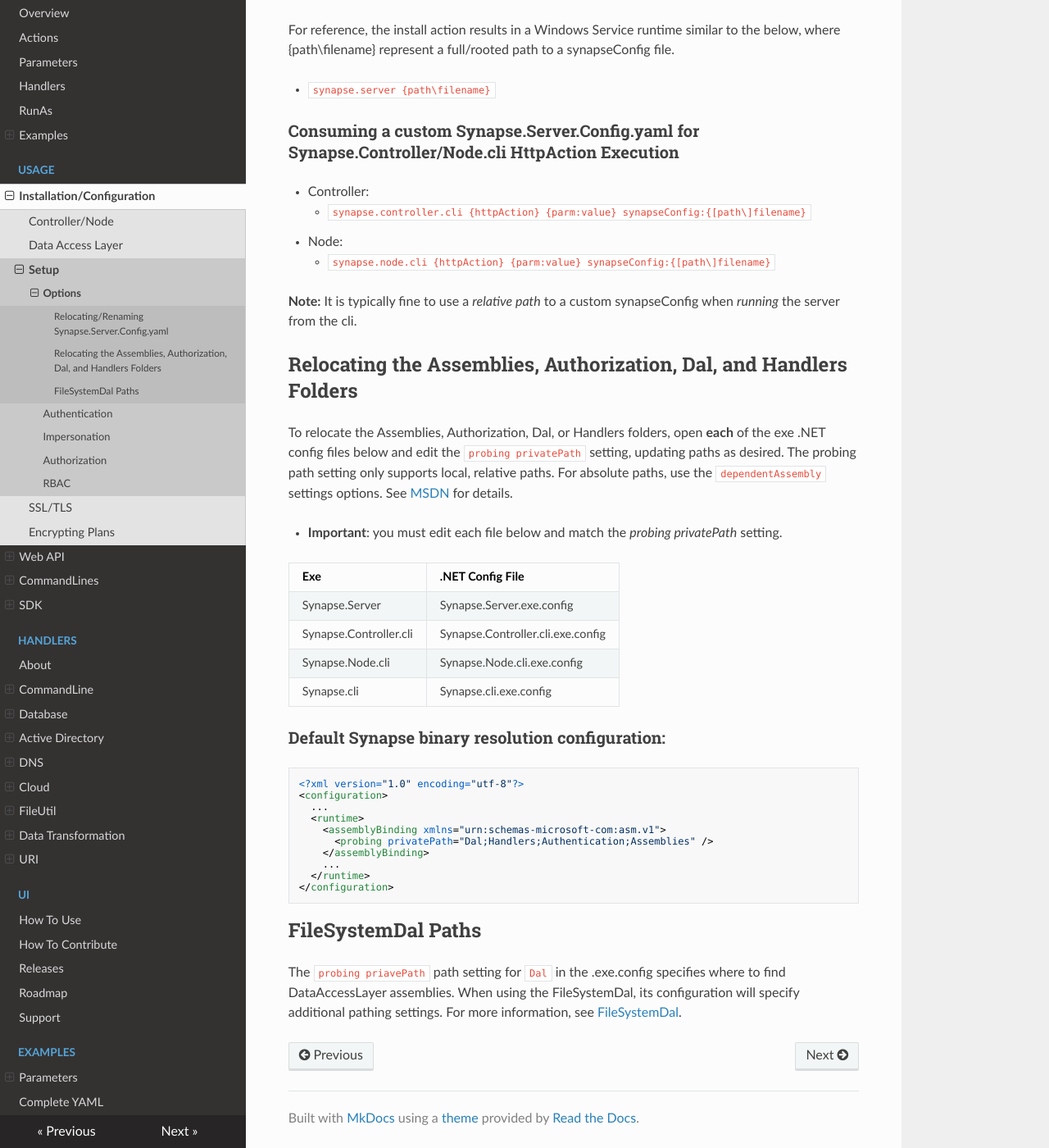
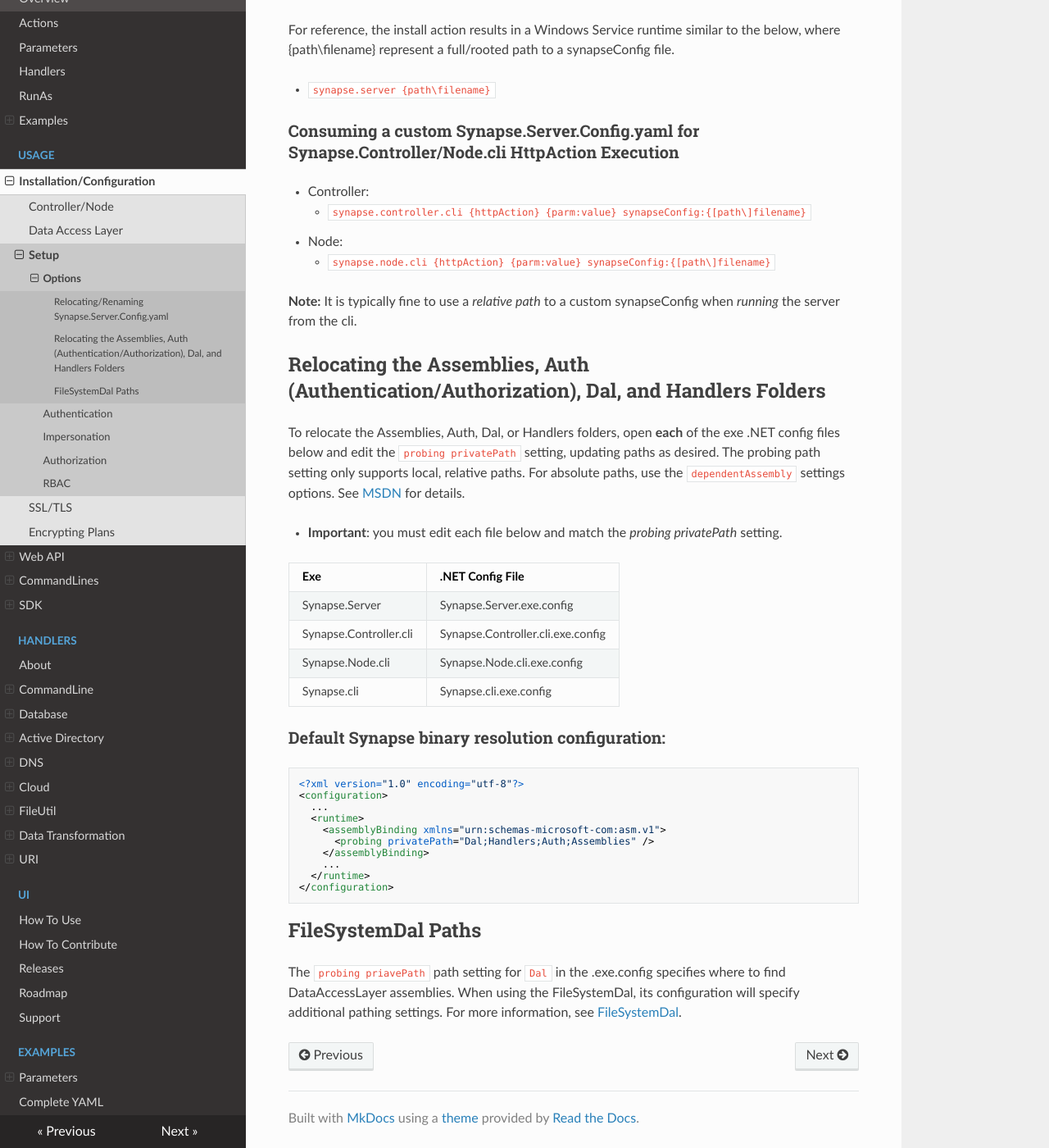
Before and after one commit to SynapseProject/synapse.docs, an MkDocs documentation site: the page built from docs/run/setup/options.md, in a window 1280 px wide and 1400 px high, scrolled down 1670 px. Shown: the whole window at 82% size. Built offline with MkDocs 1.6.1, drawn with Linux system fonts in a browser that asks for light colours; nearby versions of some CDN libraries; old or Windows-style settings are respelled for this version of MkDocs.

Commit message:
minor update to Auth folder relo and StatusType enum

```diff
--- a/docs/run/setup/options.md
+++ b/docs/run/setup/options.md
@@ -63,9 +63,9 @@ For reference, the install action results in a Windows Service runtime similar t
 
 **Note:** It is typically fine to use a _relative path_ to a custom synapseConfig when _running_ the server from the cli.
 
-## Relocating the Assemblies, Authorization, Dal, and Handlers Folders
+## Relocating the Assemblies, Auth (Authentication/Authorization), Dal, and Handlers Folders
 
-To relocate the Assemblies, Authorization, Dal, or Handlers folders, open **each** of the exe .NET config files below and edit the `probing privatePath` setting, updating paths as desired.  The probing path setting only supports local, relative paths.  For absolute paths, use the `dependentAssembly` settings options.  See [MSDN](https://docs.microsoft.com/en-us/dotnet/framework/configure-apps/specify-assembly-location) for details.
+To relocate the Assemblies, Auth, Dal, or Handlers folders, open **each** of the exe .NET config files below and edit the `probing privatePath` setting, updating paths as desired.  The probing path setting only supports local, relative paths.  For absolute paths, use the `dependentAssembly` settings options.  See [MSDN](https://docs.microsoft.com/en-us/dotnet/framework/configure-apps/specify-assembly-location) for details.
 
 - **Important**: you must edit each file below and match the *probing privatePath* setting.
 
@@ -85,7 +85,7 @@ To relocate the Assemblies, Authorization, Dal, or Handlers folders, open **each
   ...
   <runtime>
     <assemblyBinding xmlns="urn:schemas-microsoft-com:asm.v1">
-      <probing privatePath="Dal;Handlers;Authentication;Assemblies" />
+      <probing privatePath="Dal;Handlers;Auth;Assemblies" />
     </assemblyBinding>
     ...
   </runtime>
```
Also changed, not shown: docs/handlers/commandline/script.md (+1 -0 lines).
